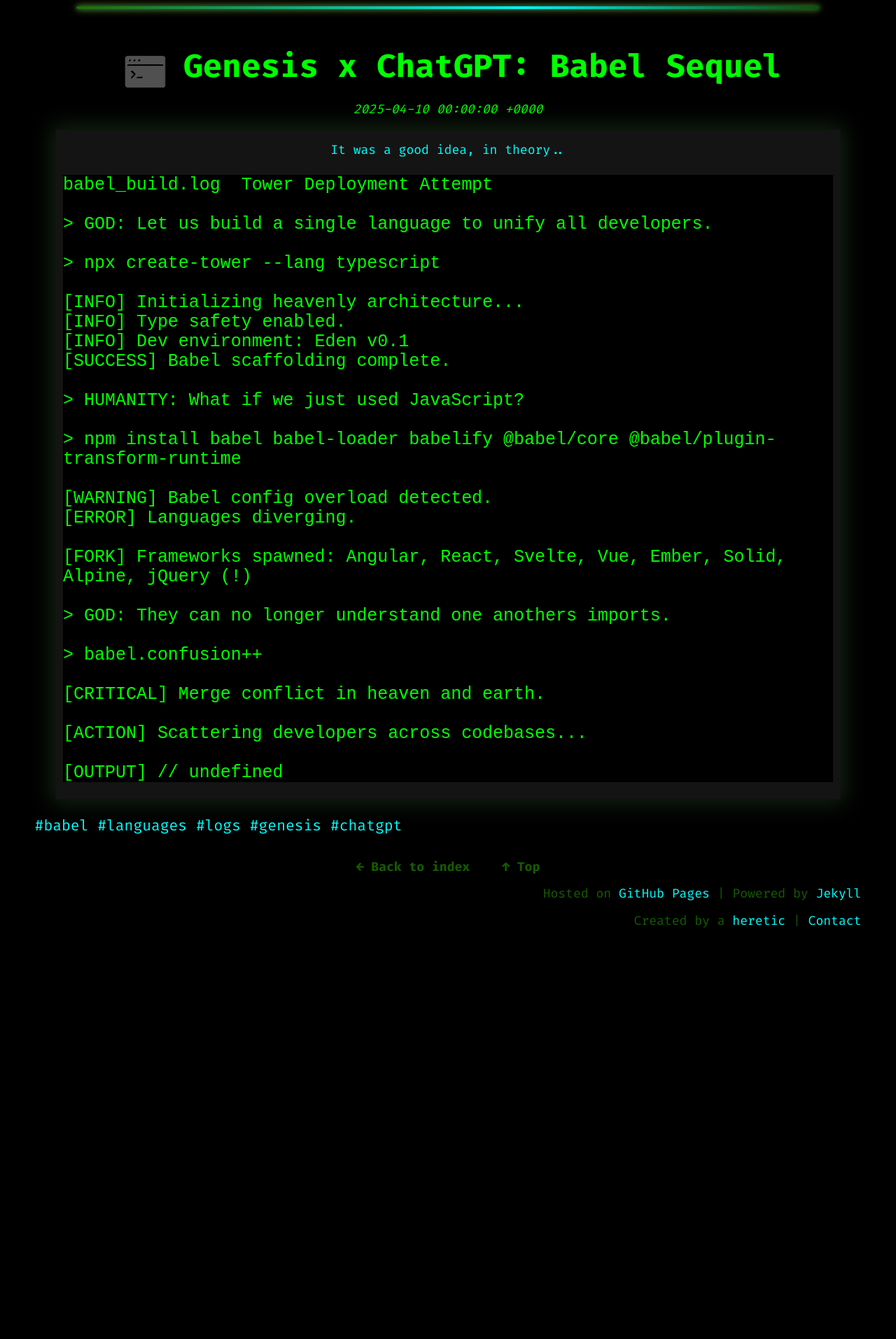
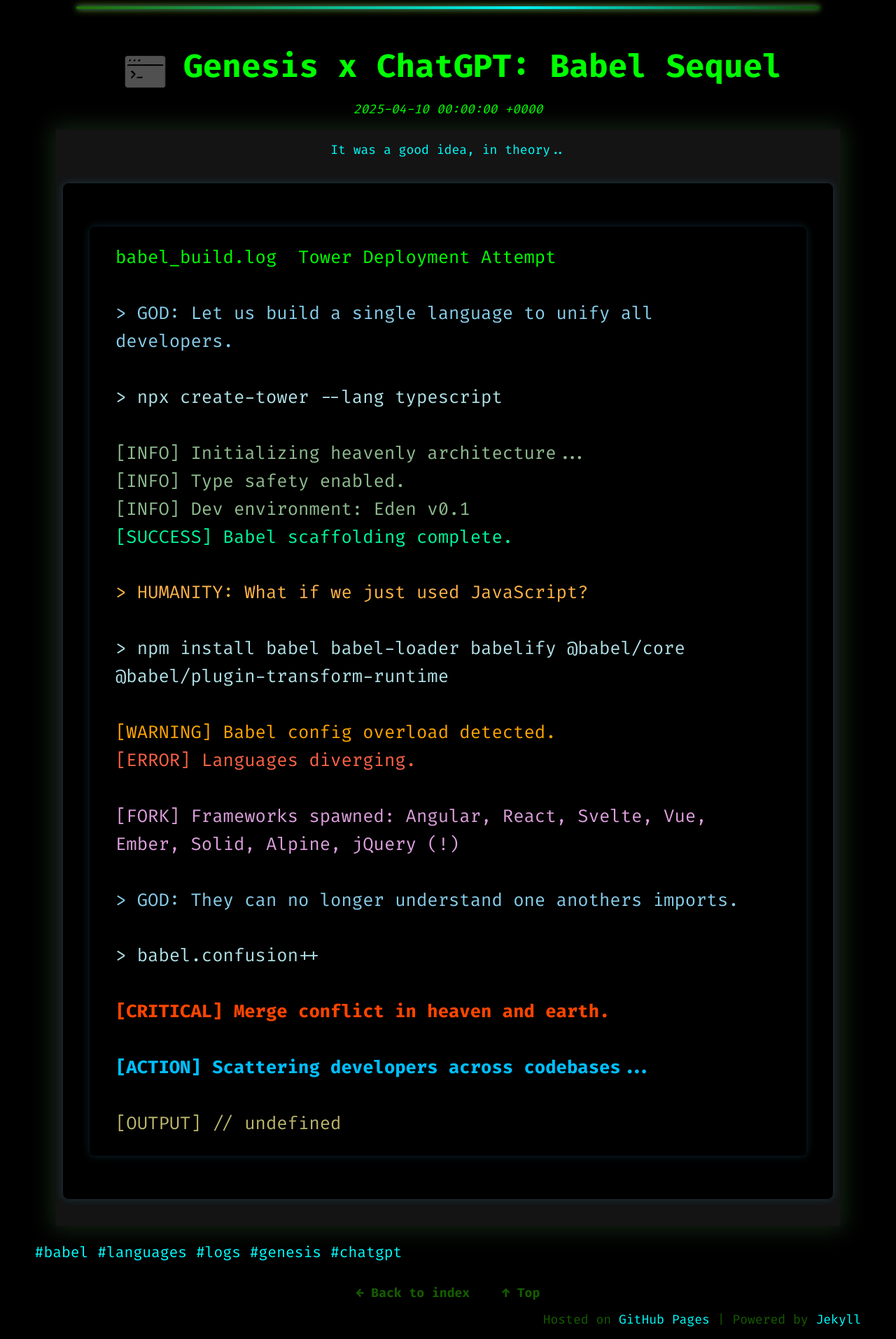
Before and after one commit to anthonypdawson/divine-devops-universe, a Jekyll site: the page built from _posts/2025-04-10-genesis_chatgpt_babel_sequel.md, in a window 1280 px wide. Shown: the part 637-2551 px from the top of the page at 70% size. Built offline with Jekyll 4.4.1, drawn with Linux system fonts in a browser that asks for light colours; before the commit the page ends 2031 px from its top, so only the background shows below that.

Commit message:
Add colorful log block styles and JavaScript functionality for enhanced log readability

````diff
--- a/_includes/header.html
+++ b/_includes/header.html
@@ -20,6 +20,7 @@
 <link rel="preload" as="image" href="{{ '/assets/images/divine-banner-short.webp' | relative_url }}" type="image/webp">
 <link rel="stylesheet" href="{{ '/assets/css/dd.css' | relative_url }}">
 <link rel="stylesheet" href="{{ '/assets/css/checkbox.css' | relative_url }}">
+<link rel="stylesheet" href="{{ '/assets/css/code-blocks.css' | relative_url }}">
 <link rel="stylesheet" href="{{ '/assets/css/share-buttons.css' | relative_url }}">
 <link rel="stylesheet" href="{{ '/assets/css/mobile.css' | relative_url }}">
 {% include javascript.html %}
--- a/_includes/javascript.html
+++ b/_includes/javascript.html
@@ -1,3 +1,4 @@
+<script src="{{ '/assets/js/colorful-log.js' | relative_url}}"></script>
 <script>
     document.addEventListener('DOMContentLoaded', function () {
         document.querySelectorAll('.js-expand-summary').forEach(function (el) {
--- /dev/null
+++ b/assets/css/code-blocks.css
@@ -0,0 +1,33 @@
+/* Colorful log block styles for Babel Sequel and similar posts */
+pre.colorful-log, pre > code.language-log {
+  background: #000 !important;
+  color: #00ff00;
+  padding: 1em 1.5em;
+  border-radius: 8px;
+  font-family: 'Fira Mono', 'Fira Code', monospace;
+  font-size: 1em;
+  margin: 1.5em 0;
+  line-height: 1.6;
+  overflow-x: auto;
+  box-shadow: 0 0 12px #40c9ff33;
+  display: block;
+}
+
+pre.colorful-log span,
+pre > code.language-log span {
+  background: transparent !important;
+  display: inline;
+}
+
+.colorful-log .log-header    { color: #ffd700; font-weight: bold; }
+.colorful-log .log-god       { color: #87ceeb; }
+.colorful-log .log-human     { color: #ffb347; }
+.colorful-log .log-cmd       { color: #b0e0e6; }
+.colorful-log .log-info      { color: #8fbc8f; }
+.colorful-log .log-success   { color: #00fa9a; }
+.colorful-log .log-warning   { color: #ffa500; }
+.colorful-log .log-error     { color: #ff6347; }
+.colorful-log .log-fork      { color: #dda0dd; }
+.colorful-log .log-critical  { color: #ff4500; font-weight: bold; }
+.colorful-log .log-action    { color: #00bfff; font-weight: bold; }
+.colorful-log .log-output    { color: #bdb76b; }
--- /dev/null
+++ b/assets/js/colorful-log.js
@@ -0,0 +1,47 @@
+// Auto-color log blocks based on content for .colorful-log <pre> blocks and Markdown ```log blocks
+// Place this in your _includes/javascript.html or include in your layout
+
+document.addEventListener('DOMContentLoaded', function() {
+  function colorLogLine(line) {
+    // Normalize HTML entities for matching
+    const normalized = line.replace(/&gt;/g, '>');
+    // General patterns and their classes
+    const patterns = [
+      { re: /^\s*>\s*GOD:/i, cls: 'log-god' },
+      { re: /^\s*>\s*HUMANITY:/i, cls: 'log-human' },
+      { re: /^\s*>\s*[^:]+:/, cls: 'log-cmd' }, // any speaker
+      { re: /^\s*>\s*.+/, cls: 'log-cmd' }, // any command
+      { re: /^\s*\[(INFO|DEBUG|TRACE)\]/i, cls: 'log-info' },
+      { re: /^\s*\[(SUCCESS|OK|PASS)\]/i, cls: 'log-success' },
+      { re: /^\s*\[(WARNING|WARN)\]/i, cls: 'log-warning' },
+      { re: /^\s*\[(ERROR|FAIL|EXCEPTION)\]/i, cls: 'log-error' },
+      { re: /^\s*\[FORK\]/i, cls: 'log-fork' },
+      { re: /^\s*\[(CRITICAL|PANIC|FATAL)\]/i, cls: 'log-critical' },
+      { re: /^\s*\[(ACTION|TODO|NEXT)\]/i, cls: 'log-action' },
+      { re: /^\s*\[OUTPUT\]/i, cls: 'log-output' },
+      { re: /^\s*\[.*\]/, cls: 'log-header' }, // fallback: any [TAG]
+    ];
+    for (const {re, cls} of patterns) {
+      if (re.test(normalized)) {
+        return `<span class="${cls}">${line}</span>`;
+      }
+    }
+    return line;
+  }
+
+  // Color <pre class="colorful-log">
+  document.querySelectorAll('pre.colorful-log').forEach(function(pre) {
+    if ([...pre.childNodes].some(n => n.nodeType === 1 && n.tagName === 'SPAN')) return;
+    const lines = pre.innerHTML.split(/\r?\n/);
+    pre.innerHTML = lines.map(colorLogLine).join('\n');
+  });
+
+  // Color Markdown ```log blocks rendered as <pre><code class="language-log">
+  document.querySelectorAll('pre > code.language-log').forEach(function(code) {
+    // Only auto-color if not already using <span> lines
+    if ([...code.childNodes].some(n => n.nodeType === 1 && n.tagName === 'SPAN')) return;
+    const lines = code.innerHTML.split(/\r?\n/);
+    code.innerHTML = lines.map(colorLogLine).join('\n');
+    code.parentElement.classList.add('colorful-log'); // for CSS
+  });
+});
````
